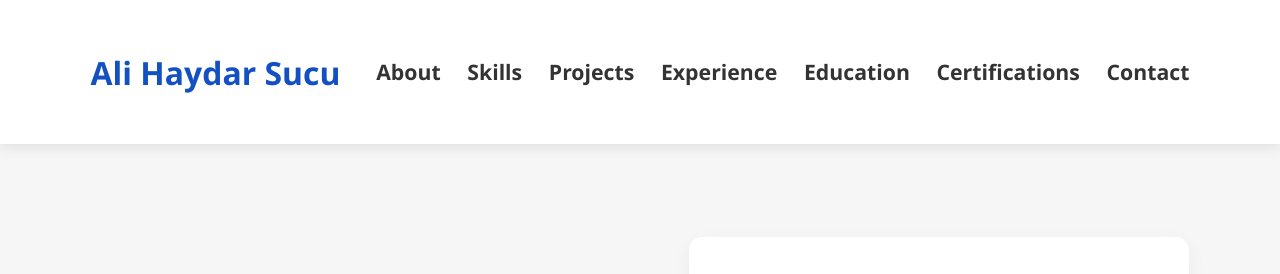
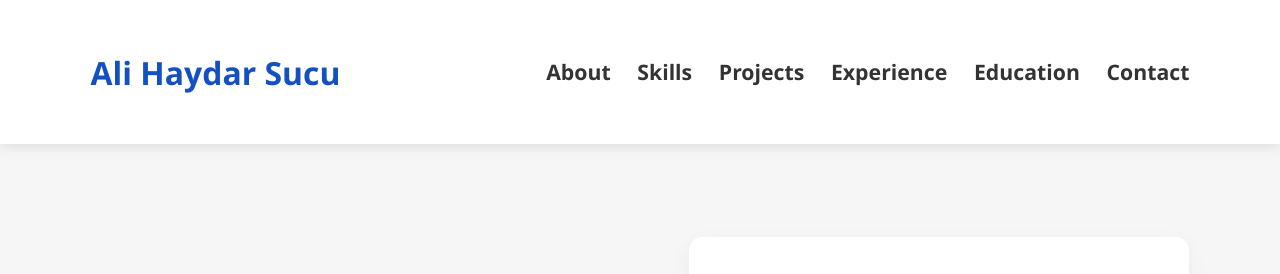
Before and after one commit to alihaydarsucu/portfolio, a plain HTML site: page index.html in a window 1280 px wide. Shown: the top 274 px of the page. Drawn offline with Linux system fonts and the light colour scheme.

Commit message:
Remove Certifications link from navigation in index.html

```diff
--- a/index.html
+++ b/index.html
@@ -26,7 +26,6 @@
                     <a href="#projects"><b>Projects</b></a>
                     <a href="#experience"><b>Experience</b></a>
                     <a href="#education"><b>Education</b></a>
-                    <a href="#licenses-certifications"><b>Certifications</b></a>
                     <a href="#contact"><b>Contact</b></a>
                 </div>
             </nav>
```
